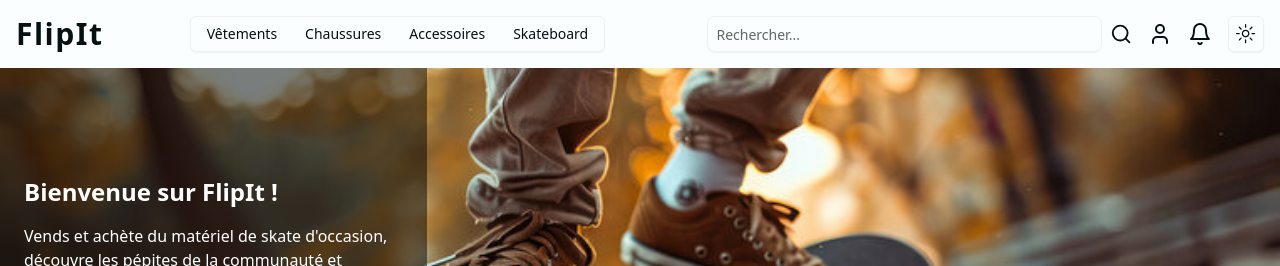
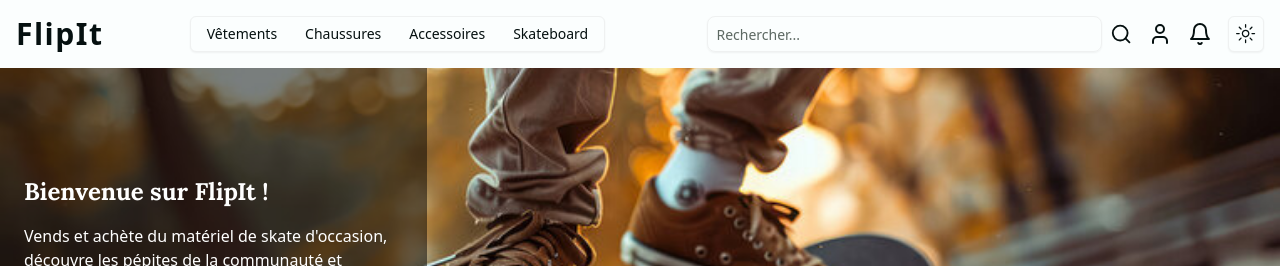
Before and after one commit to LucasNGRE/FlipIt, a Next.js app in the folder my-app/: page / in a window 1280 px wide. Shown: the top 266 px of the page. Built offline with nearby package versions, Linux system fonts and the light colour scheme; no server answers; the database is empty.

Commit message:
modify the h2 font

```diff
--- a/my-app/app/globals.css
+++ b/my-app/app/globals.css
@@ -6,6 +6,10 @@
   --foreground-rgb: 0, 0, 0;
   --background-start-rgb: 214, 219, 220;
   --background-end-rgb: 255, 255, 255;
+}
+
+h2 {
+  font-family: var(--font-lora);
 }
 
 html, body {
@@ -18,6 +22,7 @@ footer {
   width: 100%;
   padding: 1rem;
 }
+
 
 @media (prefers-color-scheme: dark) {
   :root {
--- a/my-app/app/layout.tsx
+++ b/my-app/app/layout.tsx
@@ -1,14 +1,16 @@
 import type { Metadata } from "next";
-import { Inter } from "next/font/google";
+import { Inter, Lora } from "next/font/google";
 import "./globals.css";
 import { ThemeProvider } from "@/components/theme-provider";
-import { SessionProvider } from "next-auth/react"; // Importer SessionProvider
+import { SessionProvider } from "next-auth/react";
 import Header from "@/components/Header";
 import Footer from "@/components/Footer";
 import FooterBanner from "@/components/FooterBanner";
-import { Toaster } from 'sonner'
+import { Toaster } from 'sonner';
 
-const inter = Inter({ subsets: ["latin"] });
+// Charger les polices Inter et Lora avec l'option `variable`
+const inter = Inter({ subsets: ["latin"], variable: "--font-inter" });
+const lora = Lora({ subsets: ["latin"], weight: ["400", "700"], variable: "--font-lora" });
 
 export const metadata: Metadata = {
   title: "FlipIt",
@@ -21,7 +23,7 @@ export default function RootLayout({
   children: React.ReactNode;
 }>) {
   return (
-    <html lang="en" className="h-full">
+    <html lang="en" className={`${inter.variable} ${lora.variable} h-full`}>
       <body className="flex flex-col min-h-screen">
         <SessionProvider>
           <ThemeProvider
--- a/my-app/components/Articles/ArticleGrid.tsx
+++ b/my-app/components/Articles/ArticleGrid.tsx
@@ -49,7 +49,7 @@ export default function SkateArticleGrid() {
 
   return (
     <div className="container mx-auto px-4 py-8">
-      <h2 className="text-3xl font-bold mb-6">Derniers Ajouts</h2>
+      <h2 className="text-3xl font-bold mb-6" >Derniers Ajouts</h2>
 
       {/* Keep everything inside the Carousel component */}
       <Carousel className="relative w-full overflow-hidden">
```
